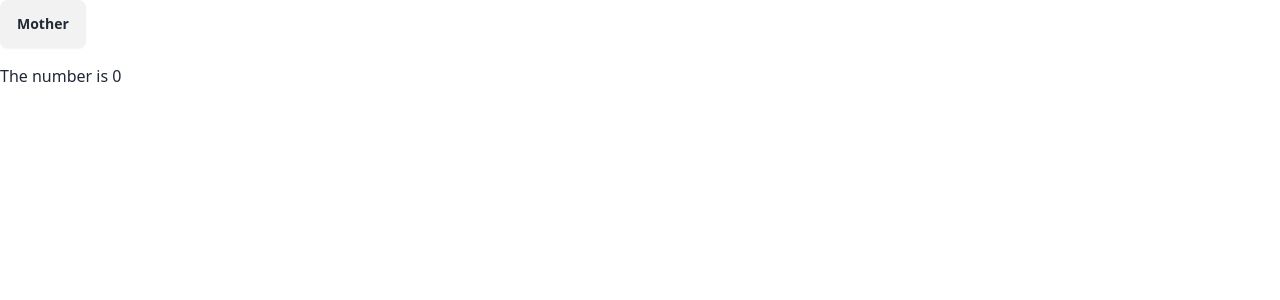
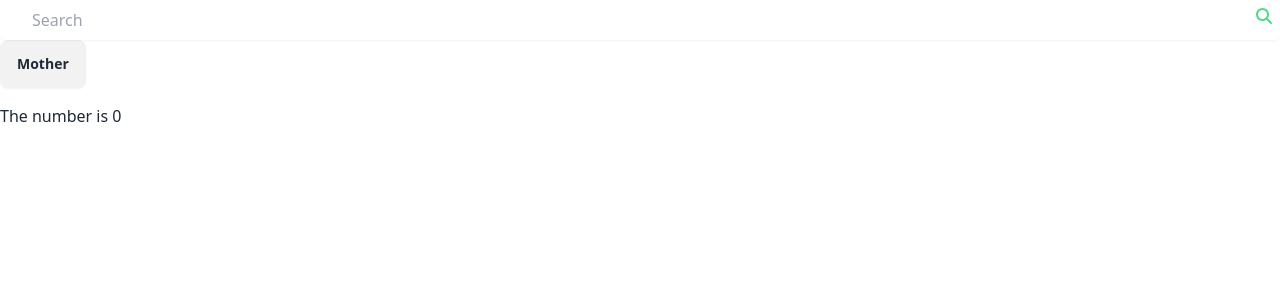
Before and after one commit to NTIG-Helsingborg/TE4_24-25_STWS, a Next.js app: page / in a window 1280 px wide. Shown: the top 300 px of the page. Built offline with nearby package versions, Linux system fonts and the light colour scheme; a web font is replaced by a local one.

Commit message:
en bra commit

```diff
--- /dev/null
+++ b/app/Components/SearchBar.tsx
@@ -0,0 +1,84 @@
+"use client";
+
+import React, { useState, useEffect } from "react";
+import { FaMagnifyingGlass } from "react-icons/fa6";
+import { useRouter } from "next/navigation";
+
+// Define the type for the data items
+interface DataItem {
+  id: number;
+  name: string;
+}
+
+const data: DataItem[] = [
+  { id: 1, name: "Apple" },
+  { id: 2, name: "Banana" },
+  { id: 3, name: "Cherry" },
+  { id: 4, name: "Date" },
+  { id: 5, name: "Elderberry" },
+];
+
+const SearchBar = () => {
+  const router = useRouter();
+  const [texts, setTexts] = useState<string>(""); // Search query from the user
+  const [results, setResults] = useState<DataItem[]>([]); // Search results to display
+
+  // Automatically filter results as the user types
+  useEffect(() => {
+    if (texts) {
+      const filteredResults = data.filter((item) =>
+        item.name.toLowerCase().includes(texts.toLowerCase())
+      );
+      setResults(filteredResults);
+    } else {
+      setResults([]); // Clear results if no input
+    }
+  }, [texts]); // Use texts as a dependency to trigger filtering on change
+
+  // Optionally, a function to handle search button click or "Enter" key press
+  const handleSearch = () => {
+    if (texts) {
+      router.push(`/app?search=${texts}`);
+    }
+  };
+
+  // Handle the "Enter" key press to trigger search
+  const handleKeyPress = (event: React.KeyboardEvent<HTMLInputElement>) => {
+    if (event.key === "Enter") {
+      handleSearch();
+    }
+  };
+
+  return (
+    <div className="relative rounded-md shadow-sm">
+      <input
+        value={texts}
+        placeholder="Search"
+        onChange={(event) => setTexts(event.target.value)} // Dynamically update text state
+        onKeyDown={handleKeyPress} // Add event listener for "Enter" key
+        className="block pl-8 pr-3 py-2 w-full rounded-md border-gray-300 focus:ring-green-500 focus:border-green-500"
+      />
+      <button
+        onClick={handleSearch} // Trigger search on button click
+        className="absolute right-2 top-2 text-green-400"
+      >
+        <FaMagnifyingGlass aria-hidden="true" />
+      </button>
+      {texts && (
+        <div className="absolute mt-1 bg-white border rounded-md w-full z-10">
+          {results.length > 0 ? (
+            results.map((result) => (
+              <div key={result.id} className="p-2 hover:bg-gray-100">
+                {result.name}
+              </div>
+            ))
+          ) : (
+            <div className="p-2 text-gray-500">No results found</div>
+          )}
+        </div>
+      )}
+    </div>
+  );
+};
+
+export default SearchBar;
--- a/app/page.tsx
+++ b/app/page.tsx
@@ -1,8 +1,10 @@
-import Randomizer from "./Components/randomizer";
+import Randomizer from "./Components/Randomizer";
+import SearchBar from "./Components/SearchBar";
 
 export default function Home() {
   return (
     <main>
+      <SearchBar />
       <Randomizer />
     </main>
   );
```
Also changed, not shown: app/Components/Randomizer.tsx (renamed from app/Components/randomizer.tsx).
